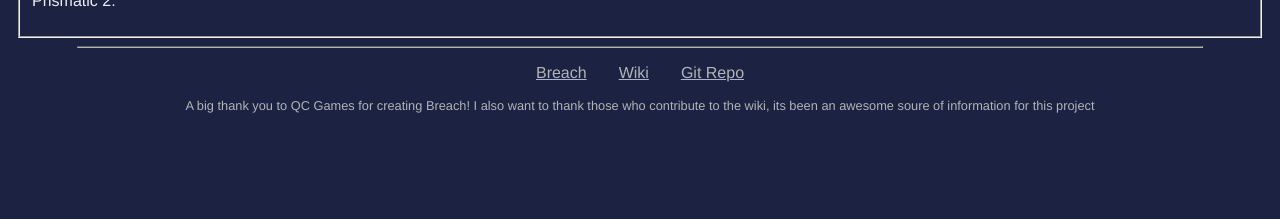
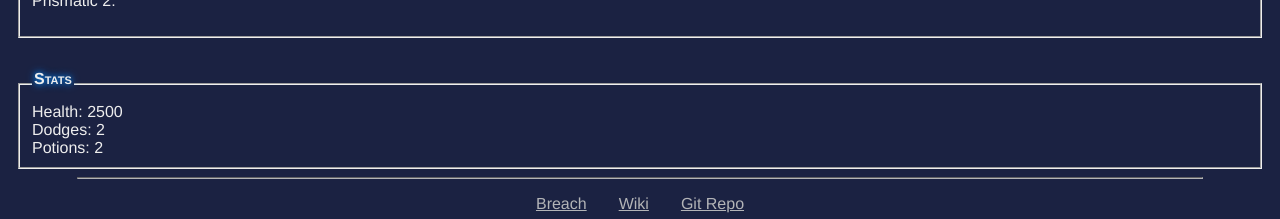
Before and after one commit to implodingduck/breachbuilder, a Vue app: page /#/01010203040102030o000000000000 in a window 1280 px wide. Shown: the part 1116-1335 px from the top of the page. Before the commit the page ends 1257 px from the top, so only its background shows below. Built offline with nearby package versions, Linux system fonts and the light colour scheme.

Commit message:
doing a partial commit

```diff
--- a/public/abilities.json
+++ b/public/abilities.json
@@ -43,7 +43,10 @@
     "description": "",
     "charges": 3,
     "cooldown": 18,
-    "icon": "https://gamepedia.cursecdn.com/breach_gamepedia_en/thumb/4/4c/Mending_Wave.png/100px-Mending_Wave.png"
+    "icon": "https://gamepedia.cursecdn.com/breach_gamepedia_en/thumb/4/4c/Mending_Wave.png/100px-Mending_Wave.png",
+    "stats": {
+      "Health": 500
+    }
   },
   {
     "id": 6,
--- a/src/components/Builder.vue
+++ b/src/components/Builder.vue
@@ -12,9 +12,15 @@
         </select>
       </fieldset>
       <pre style="display: none;">{{JSON.stringify(selectedHero, undefined, 2)}}</pre>
-      <Hotbar v-if="heroes.length > 0" :selectedSlot1="selectedSlot1" :selectedSlot2="selectedSlot2" :selectedSlot3="selectedSlot3" :selectedSlot4="selectedSlot4" :signature="selectedHero.signature" @slotchange="handleSlotChange"></Hotbar>
-      <Talents :selectedHero="selectedHero" :selectedLvl1="selectedLvl1" :selectedLvl2="selectedLvl2" :selectedLvl3="selectedLvl3" :selectedLvl4="selectedLvl4" @talentChange='handleTalentChange'></Talents>
-      <Gems :selectedHero="selectedHero" :selectedSapp1="selectedSapp1" :selectedSapp2="selectedSapp2" :selectedRuby1="selectedRuby1" :selectedRuby2="selectedRuby2" :selectedPris1="selectedPris1" :selectedPris2="selectedPris2" @gemChange="handleGemChange" ></Gems>
+      <Hotbar v-if="heroes.length > 0" :abilities="abilities" :selectedSlot1="selectedSlot1" :selectedSlot2="selectedSlot2" :selectedSlot3="selectedSlot3" :selectedSlot4="selectedSlot4" :signature="selectedHero.signature" @slotchange="handleSlotChange"></Hotbar>
+      <Talents :talentList="talents" :selectedHero="selectedHero" :selectedLvl1="selectedLvl1" :selectedLvl2="selectedLvl2" :selectedLvl3="selectedLvl3" :selectedLvl4="selectedLvl4" @talentChange='handleTalentChange'></Talents>
+      <Gems :gemList="gems" :selectedHero="selectedHero" :selectedSapp1="selectedSapp1" :selectedSapp2="selectedSapp2" :selectedRuby1="selectedRuby1" :selectedRuby2="selectedRuby2" :selectedPris1="selectedPris1" :selectedPris2="selectedPris2" @gemChange="handleGemChange" ></Gems>
+      <div>
+        <fieldset>
+          <legend>Stats</legend>
+          <div v-for="(val, key) in compStats" v-if="val != 0 && val != ''">{{key}}: {{val}}</div>
+        </fieldset>
+      </div>
     </div>
     <div style="font-family: 'Lucida Console'; margin-top: 2em; display: none;">ID: {{computedId}}</div>
   </div>
@@ -25,6 +31,9 @@ import Hotbar from './Hotbar.vue'
 import Talents from './Talents.vue'
 import Gems from './Gems.vue'
 import HeroesJson from '../../public/heroes.json'
+import AbilitiesJson from '../../public/abilities.json'
+import TalentsJson from '../../public/talents.json'
+import GemsJson from '../../public/gems.json'
 
 export default {
   name: 'Builder',
@@ -49,7 +58,16 @@ export default {
       selectedPris1: this.parseRouterId(routerId, 13, 0),
       selectedPris2: this.parseRouterId(routerId, 14, 0),
       heroes: [],
-      showShare: false
+      abilities: AbilitiesJson,
+      talents: TalentsJson,
+      gems: GemsJson,
+      showShare: false,
+      base_stats: {
+        "Health": 2500,
+        "Dodges": 2,
+        "Impact Resistance": "",
+        "Potions": 2,
+      }
     }
   },
   components: {
@@ -72,7 +90,32 @@ export default {
 
   },
   computed: {
+    compStats: function(){
+      let stats = JSON.parse(JSON.stringify(this.base_stats));
+      let listOfThings = []
+      listOfThings.push(this.lookUpAbility(this.selectedHero.signature))
+      listOfThings.push(this.lookUpAbility(this.selectedSlot1))
+      listOfThings.push(this.lookUpAbility(this.selectedSlot2))
+      listOfThings.push(this.lookUpAbility(this.selectedSlot3))
+      listOfThings.push(this.lookUpAbility(this.selectedSlot4))
+      listOfThings.push(this.lookUpTalent(this.selectedLvl1))
+      listOfThings.push(this.lookUpTalent(this.selectedLvl2))
+      listOfThings.push(this.lookUpTalent(this.selectedLvl3))
+      listOfThings.push(this.lookUpTalent(this.selectedLvl4))
+      listOfThings.push(this.lookUpGem(this.selectedSapp1))
+      listOfThings.push(this.lookUpGem(this.selectedSapp2))
+      listOfThings.push(this.lookUpGem(this.selectedRuby1))
+      listOfThings.push(this.lookUpGem(this.selectedRuby2))
+      listOfThings.push(this.lookUpGem(this.selectedPris1))
+      listOfThings.push(this.lookUpGem(this.selectedPris2))
+      for ( let thing of listOfThings ){
+        if(thing.stats){
+          console.log('I found stats! ' + JSON.stringify(thing.stats))
 
+        }
+      }
+      return stats;
+    },
     selectedHero: function() {
       let selHero = { "signature": 0 };
       for ( let hero of this.heroes){
@@ -236,6 +279,36 @@ export default {
     },
     toggleShare(){
       this.showShare = !this.showShare
+    },
+    lookUpAbility(id){
+      let retVal = {}
+      for( let a of this.abilities ){
+        if( a.id == id){
+          retVal = a;
+          break;
+        }
+      }
+      return retVal;
+    },
+    lookUpTalent(id){
+      let retVal = {}
+      for( let a of this.talents ){
+        if( a.id == id){
+          retVal = a;
+          break;
+        }
+      }
+      return retVal;
+    },
+    lookUpGem(id){
+      let retVal = {}
+      for( let a of this.gems ){
+        if( a.id == id){
+          retVal = a;
+          break;
+        }
+      }
+      return retVal;
     }
   }
 }
@@ -273,4 +346,16 @@ select {
   height: 2em;
   font-size: 1em;
 }
+label {
+  display: block;
+  width: 4.5em;
+  float: left;
+  clear: both;
+  margin-top: .25em;
+  margin-bottom: 1em;
+}
+
+fieldset {
+  margin-top: 2em;
+}
 </style>
--- a/src/components/Gems.vue
+++ b/src/components/Gems.vue
@@ -31,7 +31,7 @@
 
 <script>
 import { ModelSelect } from 'vue-search-select'
-import GemsJson from '../../public/gems.json'
+
 
 export default {
   props: {
@@ -42,13 +42,13 @@ export default {
     "selectedRuby2": Number,
     "selectedPris1": Number,
     "selectedPris2": Number,
+    "gemList": Array
   },
   components: {
     ModelSelect
   },
   data () {
     return {
-      gemList: GemsJson,
       s1: this.selectedSapp1,
       s2: this.selectedSapp2,
       r1: this.selectedRuby1,
--- a/src/components/Hotbar.vue
+++ b/src/components/Hotbar.vue
@@ -20,7 +20,7 @@
 
 <script>
 import HotbarAbility from './HotbarAbility'
-import AbilitiesJson from '../../public/abilities.json'
+
 
 export default {
   name: 'Hotbar',
@@ -30,14 +30,14 @@ export default {
     "selectedSlot2": Number,
     "selectedSlot3": Number,
     "selectedSlot4": Number,
-    "signature": Number
+    "signature": Number,
+    "abilities": Array
   },
   components: {
     HotbarAbility
   },
   data () {
     return {
-      abilities: AbilitiesJson,
       selectedSlot: 0,
       abilityList: [],
       yPos: "top: 0px"
--- a/src/components/Talents.vue
+++ b/src/components/Talents.vue
@@ -25,7 +25,7 @@
 
 <script>
 import { ModelSelect } from 'vue-search-select'
-import TalentsJson from '../../public/talents.json'
+
 
 export default {
   props: {
@@ -33,14 +33,14 @@ export default {
     "selectedLvl1": Number,
     "selectedLvl2": Number,
     "selectedLvl3": Number,
-    "selectedLvl4": Number
+    "selectedLvl4": Number,
+    "talentList": Array
   },
   components: {
     ModelSelect
   },
   data () {
     return {
-      talentList: TalentsJson,
       lvl1: this.selectedLvl1,
       lvl2: this.selectedLvl2,
       lvl3: this.selectedLvl3,
```
